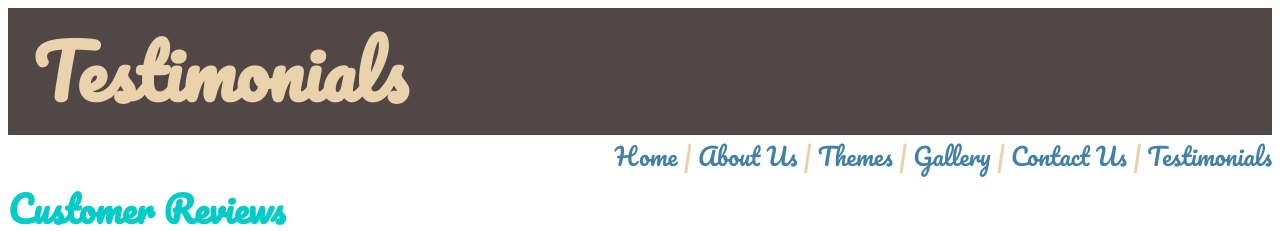
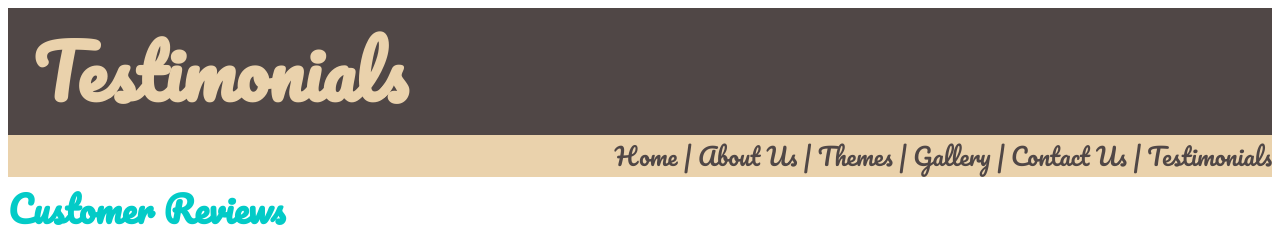
Before and after one commit to HarryHenryGebel/marketing, a plain HTML site: page Testimonials.html in a window 1280 px wide. Shown: the top 231 px of the page. Drawn offline with Linux system fonts and the light colour scheme.

Commit message:
Edited the top navigation bar

```diff
--- a/Testimonials.css
+++ b/Testimonials.css
@@ -15,14 +15,15 @@
   #bar{
     text-align: right;
     font-family: 'Pacifico', cursive;
-    color: #EAD2AC;
+    color: #504746;
     font-size: 1em;
     margin: 0;
+    background-color: #EAD2AC;
   }
 
   #bar a{
     text-decoration: none;
-    color: #4281A4;
+    color: #504746;
   }
 
   #bar a:hover{
```
